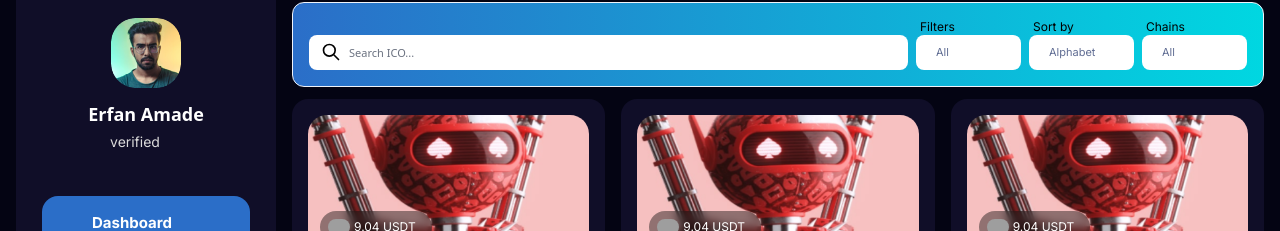
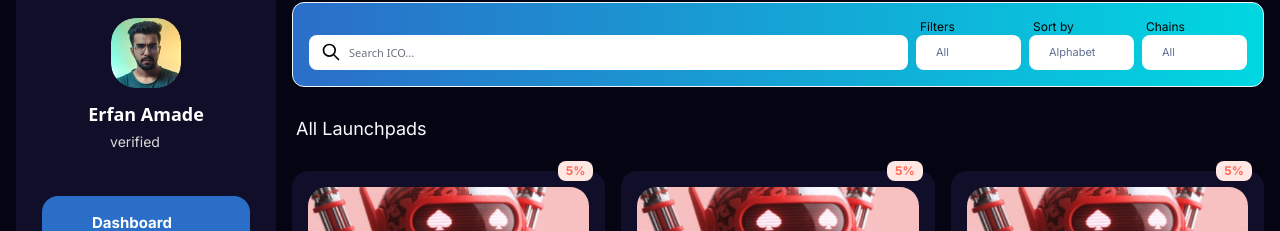
Before and after one commit to venuswhispers/vulcan_launchpad_1.0.0, a Next.js app: page / in a window 1280 px wide. Shown: the part 168-399 px from the top of the page. Built offline with nearby package versions, Linux system fonts and the light colour scheme; grey boxes are pictures that could not be loaded; some icons are missing.

Commit message:
update: dashboard done

```diff
--- a/src/app/globals.css
+++ b/src/app/globals.css
@@ -18,7 +18,7 @@
 
 body {
   color: rgb(var(--foreground-rgb));
-  background-color: #E7EBEF;
+  background-color: #F4F9FD;
   min-height: 100vh;
 }
 
--- a/src/app/page.tsx
+++ b/src/app/page.tsx
@@ -11,6 +11,7 @@ export default function Home() {
     <div className="flex w-full flex-col gap-3">
       <Header/>
       <Filter/>
+      <h1 className="text-[#141416] dark:text-[#FAFCFF] text-lg py-4 px-1">All Launchpads</h1>
       <div className="grid gap-4 grid-cols-1 sm:grid-cols-2 c1200:grid-cols-3 c1450:grid-cols-4">
         { [1,2,3,4,5,6].map(item => <Card key={item}/>) }
       </div>
--- a/src/components/dashboard/card.tsx
+++ b/src/components/dashboard/card.tsx
@@ -6,7 +6,7 @@ import { Icon } from "@iconify/react/dist/iconify.js";
 
 const Card = () => {
   return (
-    <div className="w-full dark:bg-[#100E28] bg-white p-4 rounded-2xl">
+    <div className="w-full dark:bg-[#100E28] bg-white p-4 rounded-2xl relative">
       <section id="logo" className="relative w-full">
         <Image
           src={'/images/spade.png'}
@@ -96,6 +96,8 @@ const Card = () => {
           <button className="rounded-2xl truncate bg-[#2B6EC8] px-5 text-white py-3">View</button>
         </section>
       </section>
+
+      <div className="px-2 py-[1px] rounded-lg top-0 right-3 -translate-y-1/2 absolute bg-[#FFE7E4] text-[#FF6A55] text-[12px] font-bold">5%</div>
     </div>
   )
 };
```
